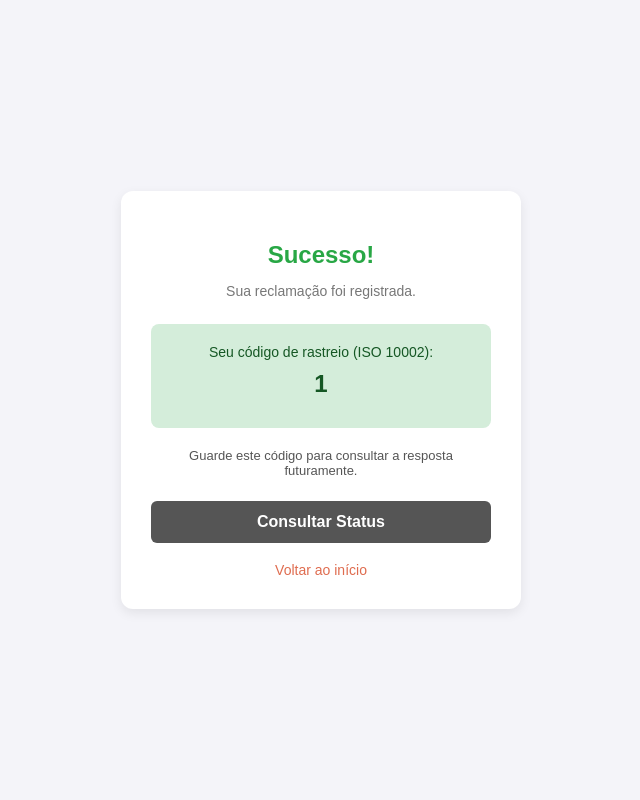
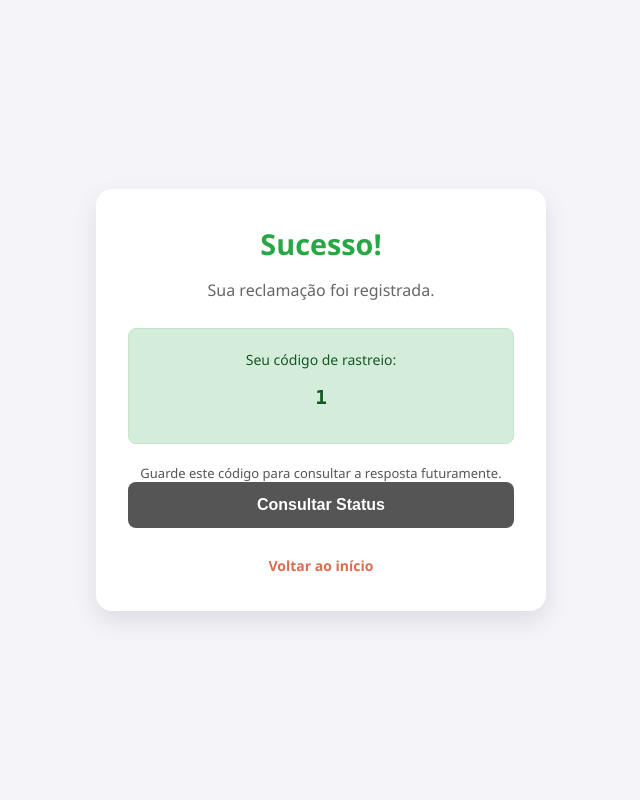
Before and after one commit to acrispeli/gestao-reclamacoes-web, a Flask app: page /sucesso/1 in a window 1280 px wide. Shown: the whole page, without its empty margins (319-959 px from the left). Run offline with Flask 3, Linux system fonts and the light colour scheme.

Commit message:
Ajuste tela 'Sucesso'

```diff
--- a/static/style.css
+++ b/static/style.css
@@ -1,193 +1,182 @@
 /* ===========================================
-   CONFIGURAÇÕES GERAIS
+   CONFIGURAÇÕES GERAIS E RESET
    =========================================== */
+* {
+    margin: 0;
+    padding: 0;
+    box-sizing: border-box; /* Fundamental para evitar que o site "estoure" a largura */
+}
+
 body {
-    font-family: Arial, sans-serif;
+    font-family: 'Segoe UI', Tahoma, Geneva, Verdana, sans-serif;
     background-color: #f4f4f9;
     display: flex;
     justify-content: center;
     align-items: center;
     min-height: 100vh;
-    margin: 0;
-    padding: 15px; /* Evita que o conteúdo encoste nas bordas da tela */
-    box-sizing: border-box;
+    padding: 15px;
+    line-height: 1.6;
 }
 
-/* O "cartão" branco centralizado (Estilo Mobile-First/Figma) */
+/* O "cartão" - Agora mais flexível para Mobile */
 .container-celular {
     background-color: #ffffff;
-    padding: 30px;
-    border-radius: 12px;
-    box-shadow: 0 4px 12px rgba(0,0,0,0.08);
+    padding: 2rem;
+    border-radius: 16px;
+    box-shadow: 0 10px 25px rgba(0,0,0,0.1);
     width: 100%;
-    max-width: 400px; /* Limite de largura para desktop */
-    box-sizing: border-box;
+    max-width: 450px; /* Um pouco maior para melhor leitura no Desktop */
+    text-align: center;
+    animation: fadeIn 0.5s ease-out;
 }
 
-/* Títulos e Textos */
+@keyframes fadeIn {
+    from { opacity: 0; transform: translateY(10px); }
+    to { opacity: 1; transform: translateY(0); }
+}
+
+/* ===========================================
+   TEXTOS E TÍTULOS
+   =========================================== */
 .titulo-destaque {
-    text-align: center;
-    color: #333333;
-    margin-bottom: 5px;
+    color: #333;
+    font-size: 1.8rem;
+    margin-bottom: 10px;
 }
 
 .cor-destaque {
-    color: #df6c4f; /* Cor de destaque da Pizzaria XYZ */
+    color: #df6c4f; /* Cor oficial Pizzaria XYZ */
 }
 
 .subtitulo {
-    text-align: center;
-    color: #777777;
-    font-size: 14px;
+    color: #666;
+    font-size: 1rem;
     margin-bottom: 25px;
 }
 
 /* ===========================================
-   FORMULÁRIOS E CAMPOS
+   ESTILO ESPECÍFICO DA TELA DE SUCESSO
+   =========================================== */
+.sucesso-icon {
+    font-size: 50px;
+    color: #2ecc71;
+    margin-bottom: 15px;
+}
+
+.protocolo-container {
+    background-color: #fff5f2;
+    border: 2px dashed #df6c4f;
+    padding: 15px;
+    border-radius: 8px;
+    margin: 20px 0;
+}
+
+.protocolo-label {
+    font-size: 0.85rem;
+    color: #777;
+    text-transform: uppercase;
+    letter-spacing: 1px;
+}
+
+.protocolo-codigo {
+    font-family: 'Courier New', Courier, monospace;
+    font-size: 1.5rem;
+    font-weight: bold;
+    color: #333;
+    display: block;
+    margin-top: 5px;
+}
+
+/* ===========================================
+   FORMULÁRIOS E BOTÕES
    =========================================== */
 .grupo-campo {
-    margin-bottom: 15px;
+    text-align: left;
+    margin-bottom: 18px;
 }
 
 .grupo-campo label {
     display: block;
-    margin-bottom: 5px;
-    color: #555555;
-    font-size: 14px;
+    margin-bottom: 8px;
+    color: #444;
+    font-weight: 600;
 }
 
 .grupo-campo input,
 .grupo-campo textarea {
     width: 100%;
-    padding: 10px;
-    border: 1px solid #cccccc;
-    border-radius: 6px;
-    box-sizing: border-box;
-    font-family: inherit;
-    font-size: 16px; /* Evita zoom automático no iOS ao focar no campo */
+    padding: 12px;
+    border: 1.5px solid #ddd;
+    border-radius: 8px;
+    font-size: 16px; /* Impede zoom forçado no iOS */
+    transition: border-color 0.3s;
 }
 
-/* Estilização específica do campo de upload de arquivo */
-input[type="file"] {
-    display: block !important;
-    width: 100%;
-    padding: 10px;
-    margin-top: 5px;
-    background: #fff;
-    border: 1px solid #ddd;
-    border-radius: 8px;
-    font-size: 0.9rem;
-    cursor: pointer;
+.grupo-campo input:focus {
+    border-color: #df6c4f;
+    outline: none;
 }
 
-input[type="file"]::file-selector-button {
-    background-color: #e67e22;
+.btn-enviar {
+    width: 100%;
+    padding: 14px;
+    background-color: #df6c4f;
     color: white;
-    padding: 5px 15px;
     border: none;
-    border-radius: 5px;
+    border-radius: 8px;
+    font-size: 1rem;
+    font-weight: bold;
     cursor: pointer;
-    margin-right: 10px;
-    transition: 0.3s;
+    transition: transform 0.2s, background-color 0.3s;
+}
+
+.btn-enviar:active {
+    transform: scale(0.98);
+}
+
+.btn-secundario {
+    display: inline-block;
+    margin-top: 15px;
+    color: #df6c4f;
+    text-decoration: none;
+    font-size: 0.95rem;
+    font-weight: 500;
 }
 
 /* ===========================================
-   BOTÕES E LINKS
-   =========================================== */
-.btn-enviar {
-    width: 100%;
-    padding: 12px;
-    background-color: #df6c4f;
-    color: white;
-    border: none;
-    border-radius: 6px;
-    font-size: 16px;
-    cursor: pointer;
-    font-weight: bold;
-    margin-top: 10px;
-    transition: background-color 0.3s;
-}
-
-.btn-enviar:hover {
-    background-color: #c55a40;
-}
-
-.link-secundario {
-    text-align: center;
-    margin-top: 20px;
-    font-size: 14px;
-    color: #666;
-}
-
-.link-secundario a {
-    color: #df6c4f;
-    text-decoration: none;
-    font-weight: bold;
-}
-
-/* ===========================================
-   TELA DE CARREGAMENTO (LOADING)
-   =========================================== */
-#loading-overlay {
-    display: none; /* Ativado via JavaScript no Submit */
-    position: fixed;
-    top: 0;
-    left: 0;
-    width: 100%;
-    height: 100%;
-    background: rgba(255, 255, 255, 0.95);
-    z-index: 9999;
-    flex-direction: column;
-    justify-content: center;
-    align-items: center;
-}
-
-.spinner {
-    border: 8px solid #f3f3f3;
-    border-top: 8px solid #df6c4f;
-    border-radius: 50%;
-    width: 50px;
-    height: 50px;
-    animation: spin 1s linear infinite;
-    margin-bottom: 15px;
-}
-
-.loading-text {
-    font-family: Arial, sans-serif;
-    color: #555;
-    font-weight: bold;
-    text-align: center;
-    padding: 0 20px;
-}
-
-@keyframes spin {
-    0% { transform: rotate(0deg); }
-    100% { transform: rotate(360deg); }
-}
-
-/* ===========================================
-   AJUSTES PARA MOBILE (DESIGN RESPONSIVO)
+   AJUSTES PARA MOBILE (A CHAVE DO PROBLEMA)
    =========================================== */
 @media (max-width: 480px) {
     body {
-        align-items: flex-start; /* Melhor fluxo de rolagem no celular */
-        padding-top: 20px;
+        padding: 10px;
+        align-items: center; /* Mantém centralizado verticalmente se couber */
     }
 
     .container-celular {
-        padding: 20px;
-        width: 100%;
-        max-width: none;
-        box-shadow: none; /* Visual mais limpo para mobile */
-        border: 1px solid #eeeeee;
+        padding: 1.5rem;
+        border-radius: 12px;
+        /* Removemos sombras pesadas no mobile para um look mais nativo */
+        box-shadow: 0 4px 15px rgba(0,0,0,0.05);
     }
 
     .titulo-destaque {
         font-size: 1.5rem;
     }
 
-    .btn-enviar {
-        padding: 15px;
-        font-size: 17px; /* Área de toque maior para o polegar */
+    .protocolo-codigo {
+        font-size: 1.3rem;
     }
 }
+
+/* Loading overlay permanece igual, mas com z-index garantido */
+#loading-overlay {
+    display: none;
+    position: fixed;
+    top: 0; left: 0;
+    width: 100%; height: 100%;
+    background: rgba(255, 255, 255, 0.98);
+    z-index: 10000;
+    flex-direction: column;
+    justify-content: center;
+    align-items: center;
+}
--- a/templates/sucesso.html
+++ b/templates/sucesso.html
@@ -2,27 +2,32 @@
 <html lang="pt-BR">
 <head>
     <meta charset="UTF-8">
+    <meta name="viewport" content="width=device-width, initial-scale=1.0, maximum-scale=1.0, user-scalable=no">
     <title>Reclamação Registrada</title>
-    <link rel="stylesheet" href="{{ url_for('static', filename='style.css') }}">
+    <link rel="stylesheet" href="/static/style.css">
 </head>
 <body>
     <div class="container-celular">
         <h2 class="titulo-destaque" style="color: #28a745;">Sucesso!</h2>
         <p class="subtitulo">Sua reclamação foi registrada.</p>
 
-        <div style="background-color: #d4edda; padding: 20px; border-radius: 8px; text-align: center; margin-bottom: 20px;">
-            <p style="margin: 0; color: #155724; font-size: 14px;">Seu código de rastreio (ISO 10002):</p>
-            <h2 style="color: #155724; margin: 10px 0;">{{ codigo }}</h2>
+        <div style="background-color: #d4edda; padding: 20px; border-radius: 8px; text-align: center; margin-bottom: 20px; border: 1px solid #c3e6cb;">
+            <p style="margin: 0; color: #155724; font-size: 14px;">Seu código de rastreio:</p>
+            <h2 style="color: #155724; margin: 10px 0; word-wrap: break-word; font-family: monospace;">{{ codigo }}</h2>
         </div>
 
-        <p style="font-size: 13px; text-align: center; color: #555;">Guarde este código para consultar a resposta futuramente.</p>
+        <p style="font-size: 13px; text-align: center; color: #555; line-height: 1.4;">
+            Guarde este código para consultar a resposta futuramente.
+        </p>
 
-        <a href="/consultar">
+        <a href="/consultar" style="text-decoration: none;">
             <button class="btn-enviar" style="background-color: #555;">Consultar Status</button>
         </a>
-        <br><br>
-        <div style="text-align: center;">
-            <a href="/" style="color: #df6c4f; text-decoration: none; font-size: 14px;">Voltar ao início</a>
+
+        <div style="text-align: center; margin-top: 25px;">
+            <a href="/" style="color: #df6c4f; text-decoration: none; font-size: 14px; font-weight: bold;">
+                Voltar ao início
+            </a>
         </div>
     </div>
 </body>
```
Also changed, not shown: templates/index.html (+21 -37 lines).
